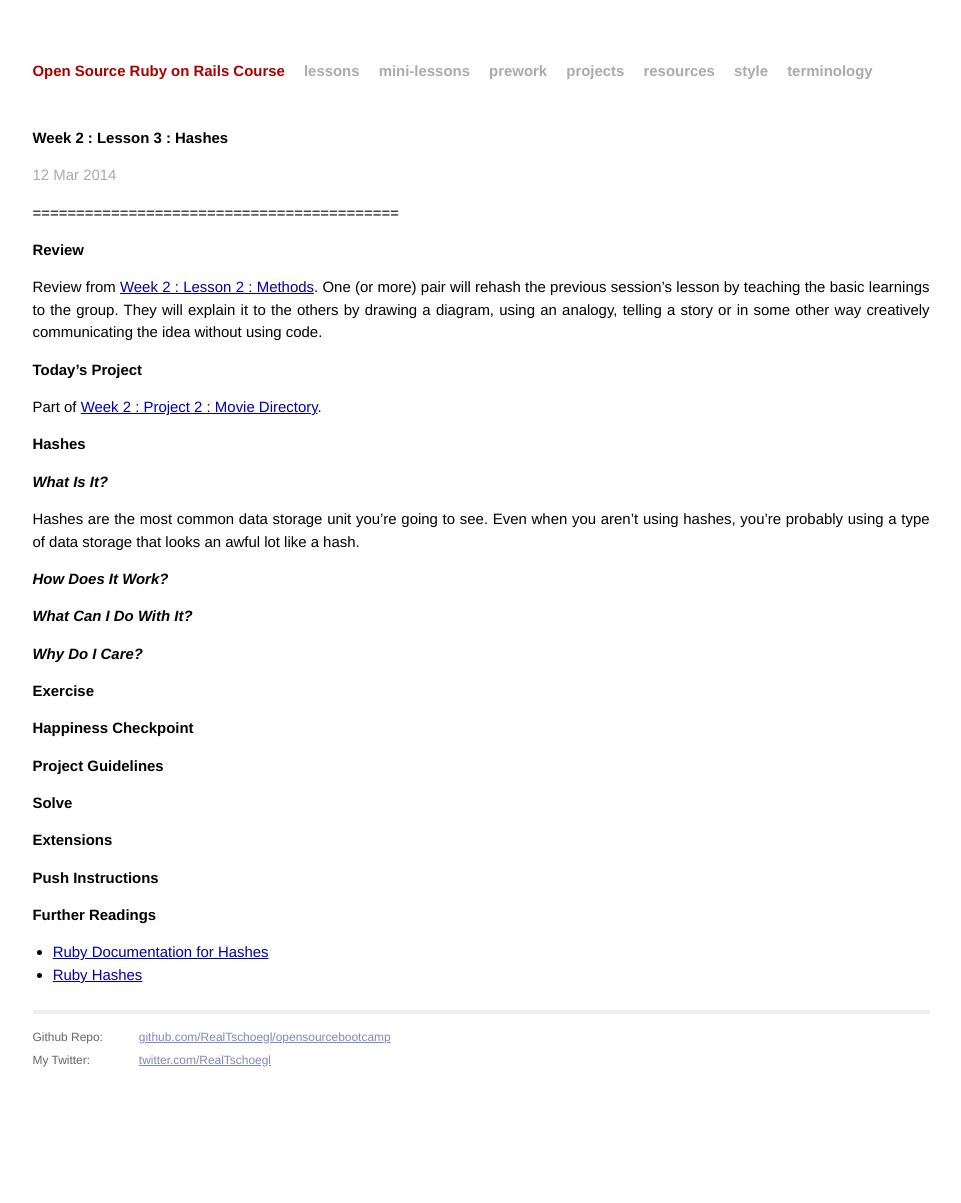
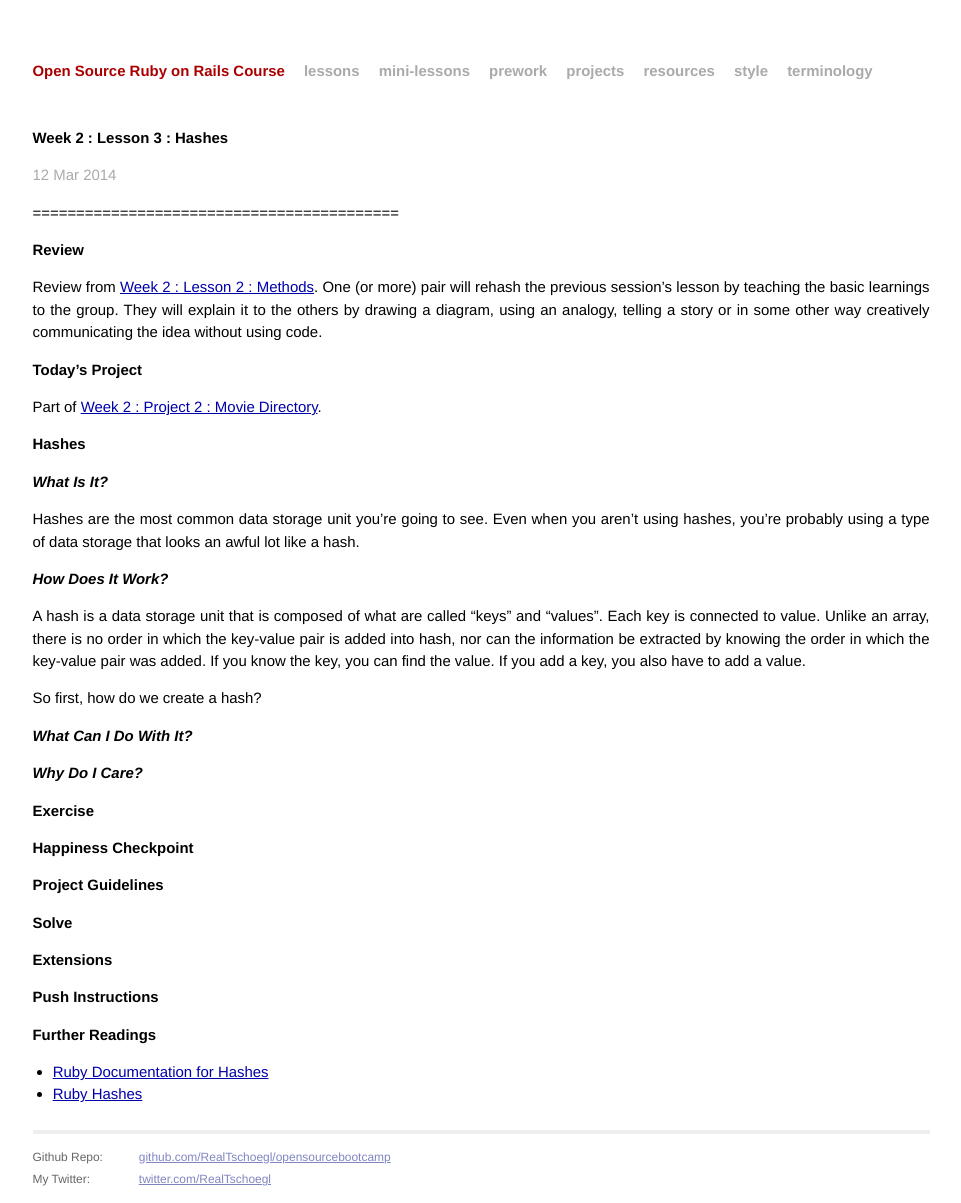
Before and after one commit to RealTschoegl/opensourcebootcamp, a Jekyll site: the page built from _posts/2014-03-12-lesson-hashes.markdown, in a window 1280 px wide. Shown: the whole page, without its empty margins (159-1120 px from the left). Built offline with Jekyll 4.4.1, drawn with Linux system fonts in a browser that asks for light colours; Markdown is read by kramdown in place of the engine named in the settings; before the commit the page ends 1083 px from its top, so only the background shows below that.

Commit message:
Updated 2014-03-12-lesson-hashes.markdown

```diff
--- a/_posts/2014-03-12-lesson-hashes.markdown
+++ b/_posts/2014-03-12-lesson-hashes.markdown
@@ -20,7 +21,15 @@ Hashes are the most common data storage unit you're going to see.  Even when you
 
 ### _How Does It Work?_
 
+A hash is a data storage unit that is composed of what are called "keys" and "values".  Each key is connected to value.  Unlike an array, there is no order in which the key-value pair is added into hash, nor can the information be extracted by knowing the order in which the key-value pair was added.  If you know the key, you can find the value.  If you add a key, you also have to add a value.
+
+So first, how do we create a hash?
+
+
+
 ### _What Can I Do With It?_
+
+
 
 ### _Why Do I Care?_
 
```
Also changed, not shown: other parts of _posts/2014-03-12-lesson-hashes.markdown (+1 -0 lines).
